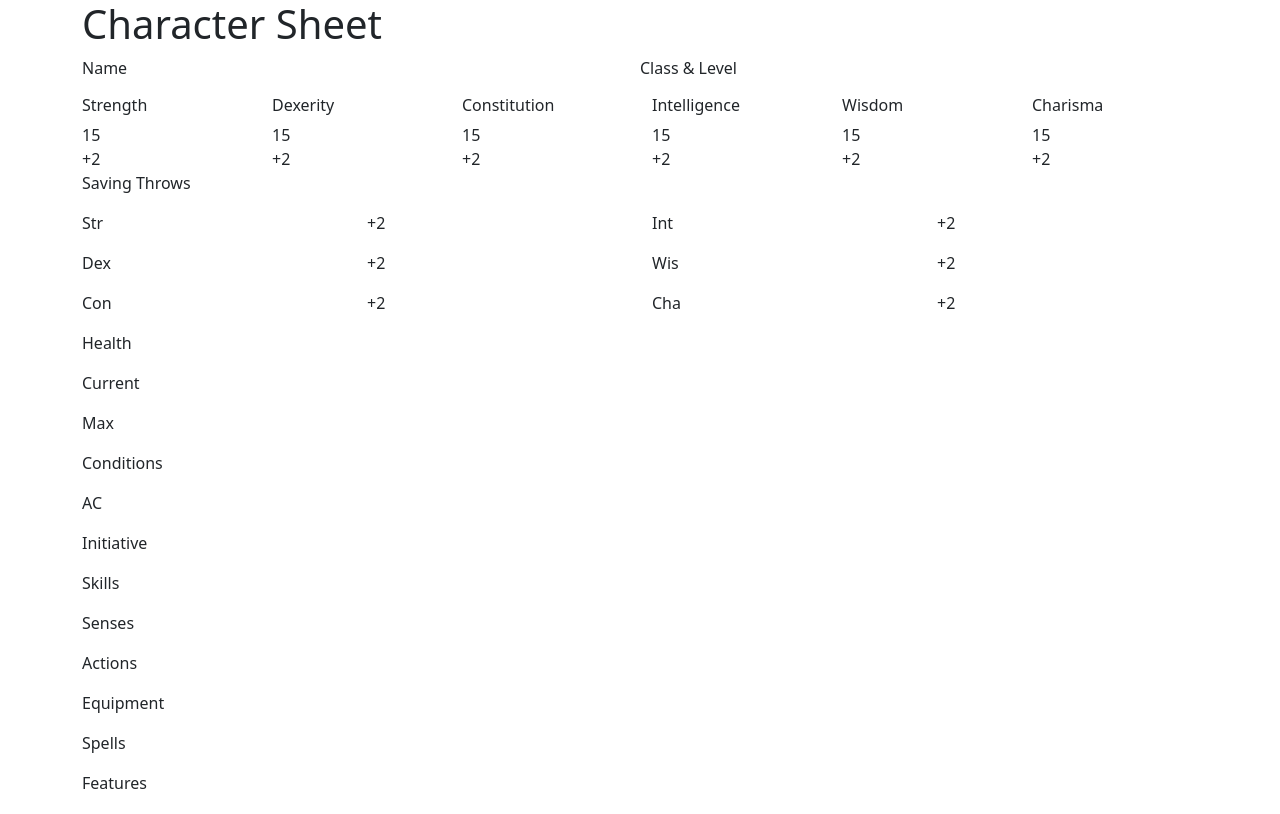
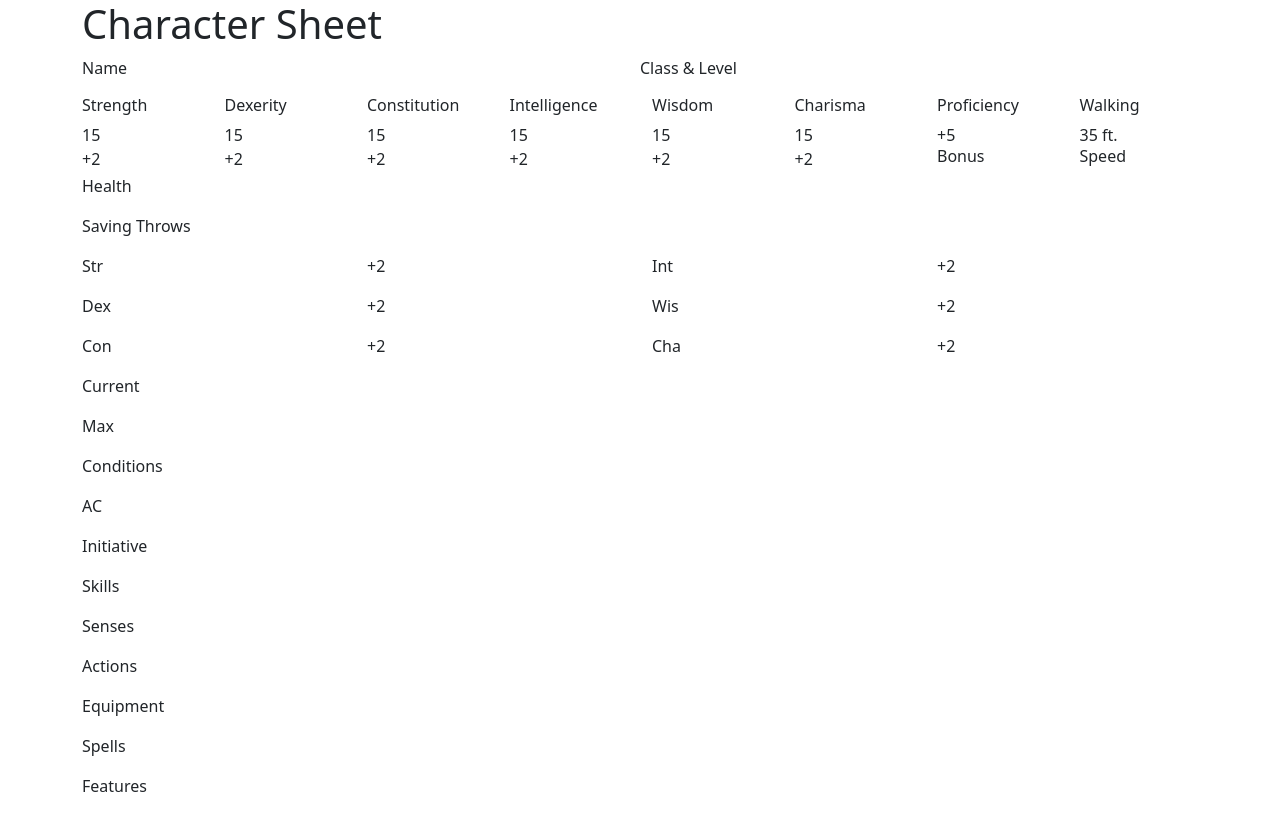
Before and after one commit to cslunetta/CharacterSheet, a React (Create React App) app in the folder CharacterSheet/client/: page /charactersheet in a window 1280 px wide. Built offline with nearby package versions, Linux system fonts and the light colour scheme.

Commit message:
added proficiency and speed

```diff
--- a/CharacterSheet/client/src/components/characterSheet/AbilityScores.js
+++ b/CharacterSheet/client/src/components/characterSheet/AbilityScores.js
@@ -1,8 +1,10 @@
 import { Col, Row } from "reactstrap";
 
 export const AbilityScores = () => {
+    //  Standard Layout
+    const Standard = () => {
         return (
-        <Row>
+            <>
                 <Col>
                     <Row>
                         <h6>Strength</h6>
@@ -83,6 +85,9 @@
                         </Col>
                     </Row>
                 </Col>
-        </Row>
+            </>
         );
     };
+
+    return <Standard />;
+};
--- a/CharacterSheet/client/src/components/characterSheet/CharacterSheet.js
+++ b/CharacterSheet/client/src/components/characterSheet/CharacterSheet.js
@@ -1,5 +1,7 @@
 import { Col, Container, Row } from "reactstrap";
 import { AbilityScores } from "./AbilityScores";
+import { Proficiency } from "./Proficiency";
+import { Speed } from "./Speed";
 
 export const CharacterSheet = () => {
     return (
@@ -18,7 +20,12 @@
                 </Row>
             </Row>
 
-            <AbilityScores />
+            <Row>
+                <AbilityScores />
+                <Proficiency />
+                <Speed />
+                <p>Health</p>
+            </Row>
 
             <p>Saving Throws</p>
             <Row>
@@ -77,8 +84,6 @@
                 </Col>
             </Row>
 
-            <p>Health</p>
-
             <p>Current</p>
             <p>Max</p>
             <p>Conditions</p>
--- /dev/null
+++ b/CharacterSheet/client/src/components/characterSheet/Proficiency.js
@@ -0,0 +1,17 @@
+import { Col, Row } from "reactstrap";
+
+export const Proficiency = () => {
+    return (
+        <Col>
+            <Row>
+                <h6>Proficiency</h6>
+            </Row>
+            <Row>
+                <div>+5</div>
+            </Row>
+            <Row>
+                <h6>Bonus</h6>
+            </Row>
+        </Col>
+    );
+};
--- /dev/null
+++ b/CharacterSheet/client/src/components/characterSheet/Speed.js
@@ -0,0 +1,17 @@
+import { Col, Row } from "reactstrap";
+
+export const Speed = () => {
+    return (
+        <Col>
+            <Row>
+                <h6>Walking</h6>
+            </Row>
+            <Row>
+                <span>35 ft.</span>
+            </Row>
+            <Row>
+                <h6>Speed</h6>
+            </Row>
+        </Col>
+    );
+};
```
Lines whose indentation alone changed are shown as unchanged.
